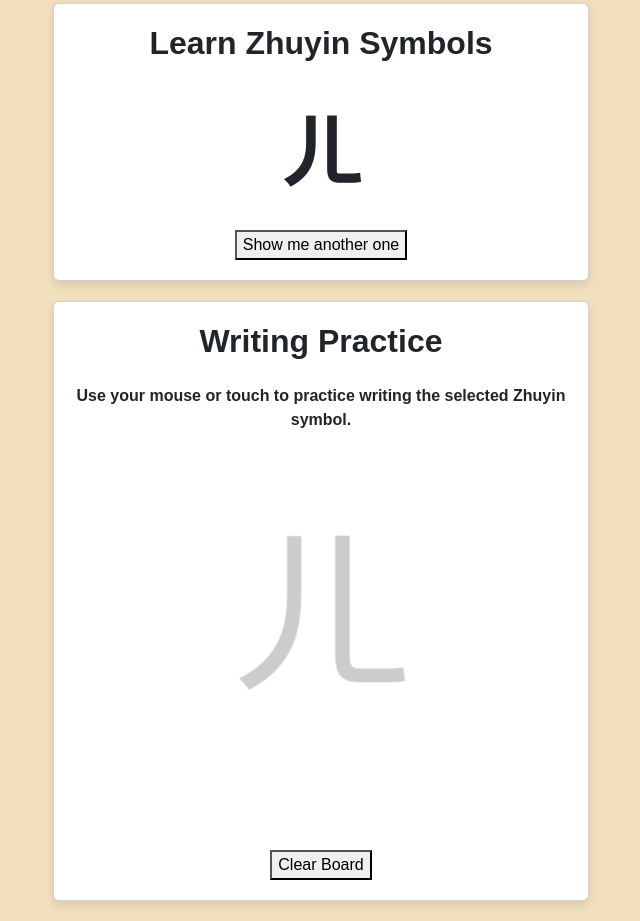
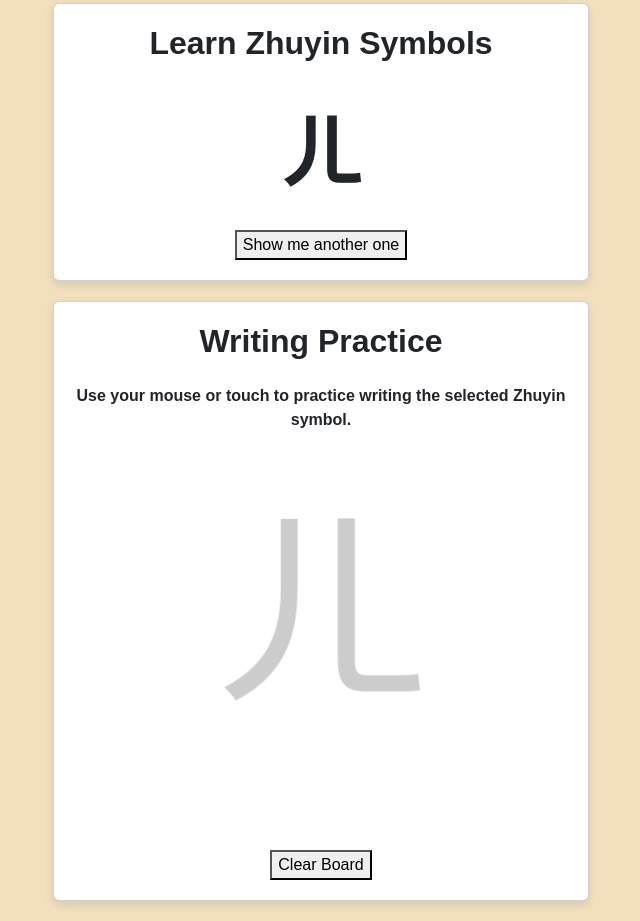
Before and after one commit to khadanj/CS5610-Project-1, a website: page zhuyin.html in a window 1280 px wide. Shown: the part 494-1415 px from the top of the page, without its empty margins (319-959 px from the left). Drawn offline with nearby package versions, Linux system fonts and the light colour scheme.

Commit message:
Add files via upload

```diff
--- a/css/zhuyin.css
+++ b/css/zhuyin.css
@@ -98,7 +98,7 @@ header .intro {
   position: relative;
   width: 90%;
   max-width: 450px;
-  aspect-ratio: 4 / 3;
+  aspect-ratio: 4 / 3; /* 讓畫布比例固定 */
   margin: 0 auto;
 }
 
--- a/js/zhuyin.js
+++ b/js/zhuyin.js
@@ -18,26 +18,30 @@ const bgCtx = bgCanvas.getContext('2d');
 let currentSymbol = '';
 let drawing = false;
 
-/* ---------- Resize canvas to match CSS size + DPR ---------- */
+let dpr = window.devicePixelRatio || 1;
+
+/* ---------- Resize canvas properly ---------- */
 function resizeCanvas() {
-  const dpr = window.devicePixelRatio || 1;
+  dpr = window.devicePixelRatio || 1;
 
-  // CSS size
-  const width = canvas.clientWidth;
-  const height = canvas.clientHeight;
+  const width = canvas.offsetWidth;
+  const height = canvas.offsetHeight;
 
-  // set real pixel size
+  // real pixel size
   canvas.width = width * dpr;
   canvas.height = height * dpr;
 
   bgCanvas.width = width * dpr;
   bgCanvas.height = height * dpr;
 
-  // scale for high DPI
-  ctx.setTransform(dpr, 0, 0, dpr, 0, 0);
-  bgCtx.setTransform(dpr, 0, 0, dpr, 0, 0);
+  // reset transform so it doesn't stack
+  ctx.setTransform(1, 0, 0, 1, 0, 0);
+  bgCtx.setTransform(1, 0, 0, 1, 0, 0);
 
-  // redraw symbol after resize
+  // scale for DPR
+  ctx.scale(dpr, dpr);
+  bgCtx.scale(dpr, dpr);
+
   showRandomSymbol();
 }
 
@@ -52,11 +56,12 @@ function showRandomSymbol() {
 
   bgCtx.clearRect(0, 0, bgCanvas.width, bgCanvas.height);
 
-  const centerX = bgCanvas.width / 2;
-  const centerY = bgCanvas.height / 2;
+  // use CSS size for drawing
+  const centerX = canvas.offsetWidth / 2;
+  const centerY = canvas.offsetHeight / 2;
 
-  // font size based on canvas size
-  const fontSize = Math.min(bgCanvas.width, bgCanvas.height) * 0.55;
+  // font size based on CSS size
+  const fontSize = Math.min(canvas.offsetWidth, canvas.offsetHeight) * 0.65;
 
   bgCtx.font = `${fontSize}px sans-serif`;
   bgCtx.fillStyle = 'rgba(0,0,0,0.2)';
--- a/zhuyin.html
+++ b/zhuyin.html
@@ -51,8 +51,8 @@
           <p>Use your mouse or touch to practice writing the selected Zhuyin symbol.</p>
 
           <div class="canvas-wrapper">
-            <canvas class="bg-board"></canvas>
-            <canvas class="board"></canvas>
+            <canvas class="bg-board" width="400" height="300"></canvas>
+            <canvas class="board" width="400" height="300"></canvas>
           </div>
 
           <br>
```
